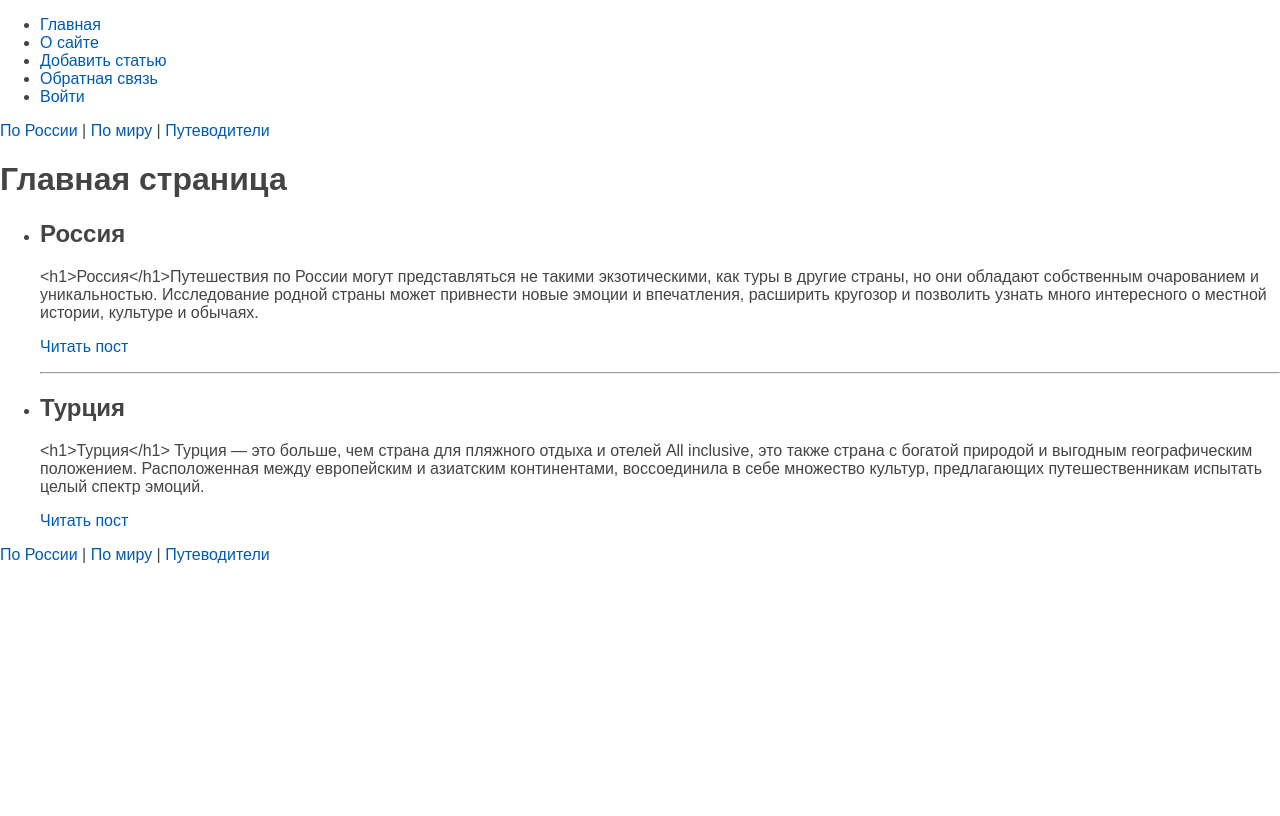
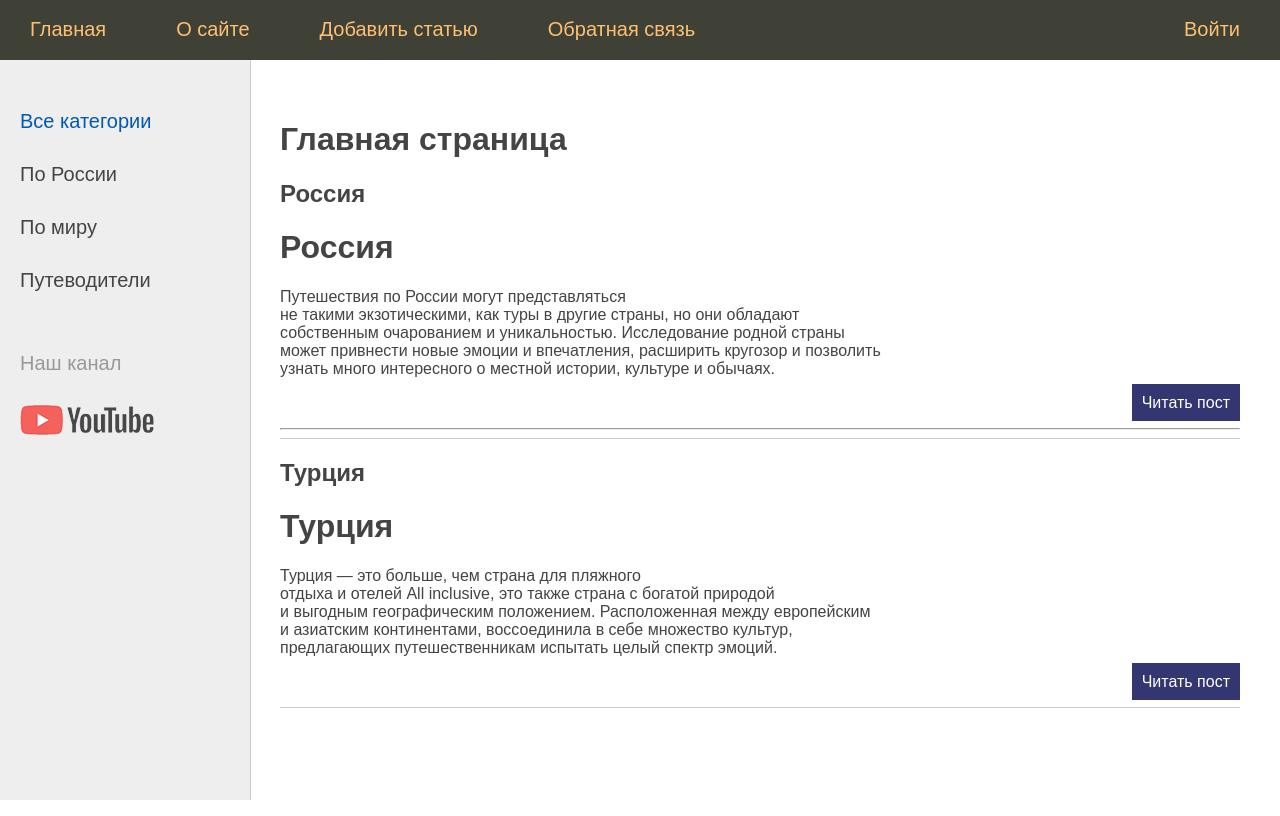
Before and after one commit to KateMeon/web, a Django app: page / in a window 1280 px wide. Run offline with Django 5.2, Linux system fonts and the light colour scheme.

Commit message:
finish lab2

```diff
--- a/abouttrip/abouttrip/static/abouttrip/css/styles.css
+++ b/abouttrip/abouttrip/static/abouttrip/css/styles.css
@@ -156,6 +156,10 @@ div.button {
 }
 
 .left-chapters {
+    display: flex;
+	width: 250px;
+	min-height: 100vh;
+	position: fixed;
 	margin: 0;
 	background: #eee;
 	border-right: 1px solid #ccc;
@@ -216,9 +220,13 @@ ul.tags-list li a {
 }
 
 .content {
-	padding: 40px 20px 20px 40px;
-	width: 100%;
+	padding-left: 280px; /* отступ от бокового меню 240px + 40px */
+    padding-top: 40px;
+    padding-right: 40px;
+    padding-bottom: 40px;
+	/*width: 100%;
 	box-sizing: border-box;
+	float: right;*/
 }
 
 ul.breadcrumbs {
--- a/abouttrip/abouttrip/urls.py
+++ b/abouttrip/abouttrip/urls.py
@@ -29,4 +29,5 @@ urlpatterns = [
     path('contact/', views.contact, name='contact'),
     path('login/', views.login, name='login'),
     path('post/<int:post_id>/', views.show_post, name='post'),
+    path('category/<int:cat_id>/', views.show_category, name='category'),
 ]
--- a/abouttrip/templates/abouttrip/index.html
+++ b/abouttrip/templates/abouttrip/index.html
@@ -1,15 +1,16 @@
 {% extends 'base.html' %}
 {% block content %}
-{% include 'abouttrip/includes/nav.html' only %}
 <h1>{{title}}</h1>
 
-<ul>
+<ul class="list-articles">
     {% for p in posts %}
     {% if p.is_published %}
     <li>
         <h2>{{ p.title }}</h2>
-        <p>{{ p.content | truncatewords:50}}</p>
-        <p><a href="{% url 'post' p.id %}">Читать пост</a></p>
+        {% autoescape off %}
+        {{p.content|linebreaks|truncatewords:50}}
+        {% endautoescape %}
+        <p class="link-read-post"><a href="{% url 'post' p.id %}">Читать пост</a></p>
         {% if not forloop.last %}
         <hr>
         {% endif %}
@@ -18,6 +19,5 @@
     {% endif %}
     {% endfor %}
 </ul>
-{% include 'abouttrip/includes/nav.html' %}
 
 {% endblock %}
--- /dev/null
+++ b/abouttrip/templates/abouttrip/list_categories.html
@@ -0,0 +1,8 @@
+{% for cat in cats %}
+{% if cat.id == cat_selected %}
+<li class="selected">{{cat.name}}
+</li>
+{% else %}
+<li><a href="{% url 'category' cat.id %}">{{cat.name}}</a></li>
+{% endif %}
+{% endfor %}
--- a/abouttrip/templates/base.html
+++ b/abouttrip/templates/base.html
@@ -4,15 +4,14 @@
 <head>
     <meta charset="UTF-8">
     <title>{{title|capfirst}}</title>
-    <link rel="icon" href="{% static 'abouttrip/images/favicon.ico' %}" />
+    <link rel="icon" href="{% static 'abouttrip/images/favicon.ico' %}"/>
 
     <link type="text/css" href="{% static 'abouttrip/css/styles.css' %}" rel="stylesheet"/>
 
 </head>
 <body>
-<ul>
-    {% get_categories as categories%}
-
+<div class="header">
+    <ul class="mainmenu">
         <li><a href="{% url 'home' %}">Главная</a></li>
         {% for m in menu %}
         {% if not forloop.last %}
@@ -21,7 +20,32 @@
             <a href="{% url m.url_name %}">{{m.title}}</a>
         </li>
         {% endfor %}
+        {% getcats as categories%}
     </ul>
+</div>
+
+<div class="left-chapters">
+    <ul class="leftchapters">
+        {% if cat_selected == 0 or cat_selected is None %}
+        <li class="selected">Все
+            категории
+        </li>
+        {% else %}
+        <li><a href="{% url 'home' %}">Все
+            категории</a></li>
+        {% endif %}
+
+        {% show_categories cat_selected %}
+
+        <li class="share">
+            <p>Наш канал</p>
+            <a class="share-yt" href="..."
+               target="_blank" rel="nofollow"></a>
+        </li>
+    </ul>
+</div>
+<div class="content">
     {% block content %} {% endblock %}
+</div>
 </body>
 </html>
--- a/abouttrip/trips/templatetags/trips_tags.py
+++ b/abouttrip/trips/templatetags/trips_tags.py
@@ -4,6 +4,12 @@ import trips.views as views
 register = template.Library()
 
 
-@register.simple_tag()
+@register.simple_tag(name='getcats')
 def get_categories():
     return views.cats_db
+
+
+@register.inclusion_tag('abouttrip/list_categories.html')
+def show_categories(cat_selected=0):
+    cats = views.cats_db
+    return {"cats": cats, "cat_selected": cat_selected}
--- a/abouttrip/trips/views.py
+++ b/abouttrip/trips/views.py
@@ -50,6 +50,7 @@ def index(request):
     data = {'title': 'Главная страница',
             'menu': menu,
             'posts': data_db,
+            'cat_selected': 0,
             }
     return render(request, 'abouttrip/index.html', context=data)
 
@@ -76,3 +77,14 @@ def login(request):
 
 def page_not_found(request, exception):
     return HttpResponse('<h1>Страница не найдена</h1>')
+
+
+def show_category(request, cat_id):
+    data = {
+        'title': 'Отображение по рубрикам',
+        'menu': menu,
+        'posts': data_db,
+        'cat_selected': cat_id,
+    }
+    return render(request, 'abouttrip/index.html',
+                  context=data)
```
Lines whose indentation alone changed are shown as unchanged.
